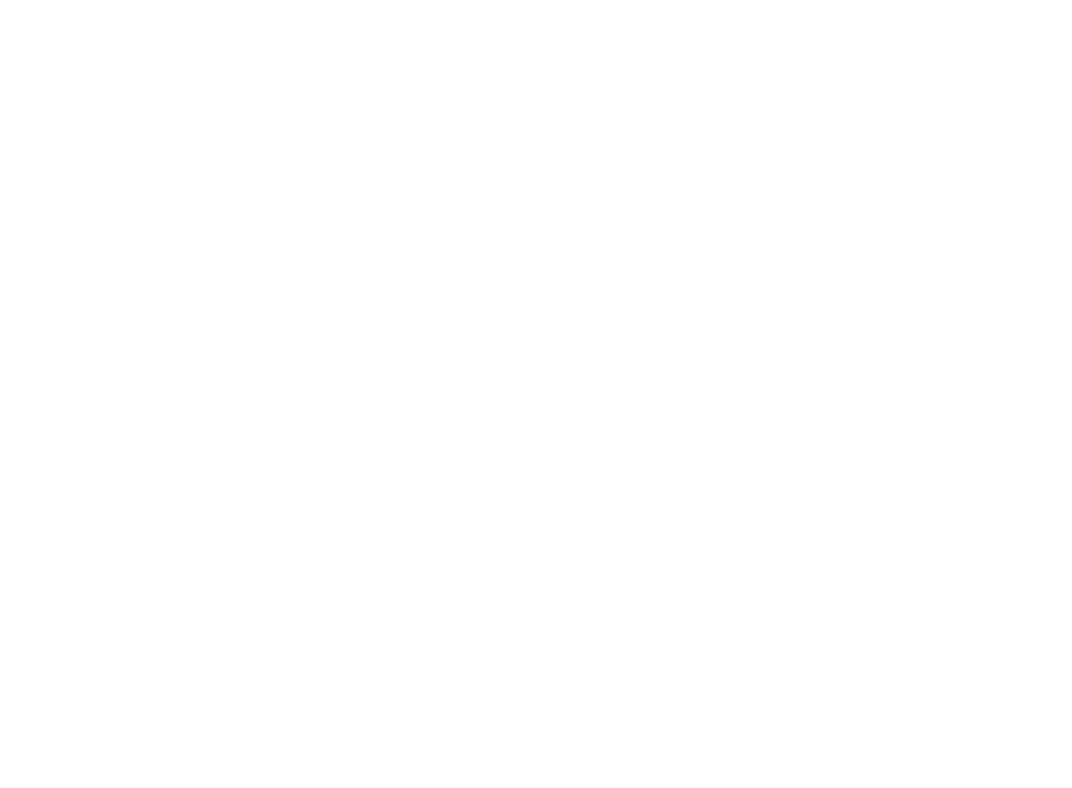
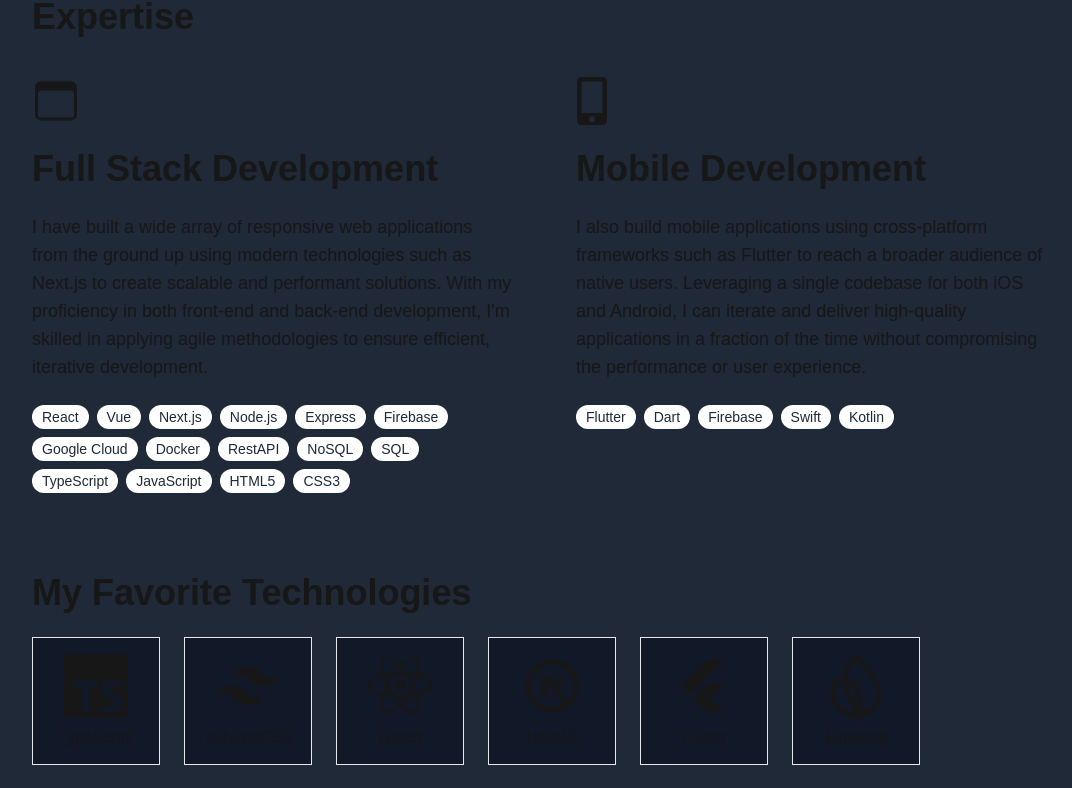
Before and after one commit to nthungdev/portfolio, a Next.js app: page / in a window 1280 px wide. Shown: the part 883-1671 px from the top of the page, without its empty margins (96-1168 px from the left). Before the commit the page ends 872 px from the top, so only its background shows below. Built offline with nearby package versions, Linux system fonts and the light colour scheme.

Commit message:
expertise section

```diff
--- a/src/components/expertise-section.tsx
+++ b/src/components/expertise-section.tsx
@@ -1,7 +1,110 @@
+import { FaDocker, FaMobileAlt } from 'react-icons/fa'
+import { GrReactjs } from 'react-icons/gr'
+import { RiFlutterFill, RiNextjsLine, RiTailwindCssFill } from 'react-icons/ri'
+import {
+  SiExpress,
+  SiFirebase,
+  SiPostgresql,
+  SiTypescript,
+} from 'react-icons/si'
+import BaseSection from './base-section'
+import { IoBrowsersOutline } from 'react-icons/io5'
+import classNames from 'classnames'
+
+const content = {
+  title: 'Expertise',
+  body: 'I am a full-stack developer with a passion for building web applications. I have experience with JavaScript, React, Node.js, and more.',
+  expertise: [
+    {
+      icon: IoBrowsersOutline,
+      title: 'Full Stack Development',
+      body: `I have built a wide array of responsive web applications from the ground up using modern technologies such as Next.js to create scalable and performant solutions. With my proficiency in both front-end and back-end development, I'm skilled in applying agile methodologies to ensure efficient, iterative development.`,
+      techStack: [
+        'React',
+        'Vue',
+        'Next.js',
+        'Node.js',
+        'Express',
+        'Firebase',
+        'Google Cloud',
+        'Docker',
+        'RestAPI',
+        'NoSQL',
+        'SQL',
+        'TypeScript',
+        'JavaScript',
+        'HTML5',
+        'CSS3',
+      ],
+    },
+    {
+      icon: FaMobileAlt,
+      iconClasses: '-ml-2',
+      title: 'Mobile Development',
+      body: 'I also build mobile applications using cross-platform frameworks such as Flutter to reach a broader audience of native users. Leveraging a single codebase for both iOS and Android, I can iterate and deliver high-quality applications in a fraction of the time without compromising the performance or user experience.',
+      techStack: ['Flutter', 'Dart', 'Firebase', 'Swift', 'Kotlin'],
+    },
+  ],
+  favoriteTechnologies: {
+    title: 'My Favorite Technologies',
+    technologies: [
+      { name: 'TypeScript', icon: SiTypescript },
+      { name: 'TailwindCSS', icon: RiTailwindCssFill },
+      { name: 'React', icon: GrReactjs },
+      { name: 'NextJS', icon: RiNextjsLine },
+      { name: 'Flutter', icon: RiFlutterFill },
+      { name: 'Firebase', icon: SiFirebase },
+      { name: 'Docker', icon: FaDocker },
+      { name: 'ExpressJS', icon: SiExpress },
+      { name: 'PostgreSQL', icon: SiPostgresql },
+    ],
+  },
+}
+
 export default function ExpertiseSection() {
   return (
-    <section>
-      Expertise
-    </section>
+    <BaseSection>
+      <h1 className="text-4xl font-bold">{content.title}</h1>
+
+      <ul className="gap-16 mt-10 grid md:grid-cols-2">
+        {content.expertise.map(
+          ({ icon: Icon, iconClasses, title, body, techStack }) => (
+            <li key={title} className="space-y-6">
+              <Icon className={classNames('size-12', iconClasses)} />
+              <h2 className="text-3xl md:text-4xl font-semibold">{title}</h2>
+              <p className="text-lg">{body}</p>
+              <ul className="flex flex-row flex-wrap gap-2">
+                {techStack.map((tech) => (
+                  <li key={tech}>
+                    <span className="px-2.5 py-1 text-sm bg-white text-gray-800 rounded-full">
+                      {tech}
+                    </span>
+                  </li>
+                ))}
+              </ul>
+            </li>
+          )
+        )}
+      </ul>
+
+      <h2 className="mt-20 text-3xl md:text-4xl font-semibold">
+        {content.favoriteTechnologies.title}
+      </h2>
+      <div className="flex justify-center">
+        <ul className="mt-6 gap-6 mx-auto inline-grid grid-flow-row grid-cols-3 sm:flex flex-row flex-wrap">
+          {content.favoriteTechnologies.technologies.map(
+            ({ icon: Icon, name }) => (
+              <div
+                key={name}
+                className="group p-4 h-32 aspect-square border space-y-2 bg-gray-900"
+              >
+                <Icon className="size-16 mx-auto group-hover:scale-125 transition-transform" />
+                <div className="text-center">{name}</div>
+              </div>
+            )
+          )}
+        </ul>
+      </div>
+    </BaseSection>
   )
 }
```
